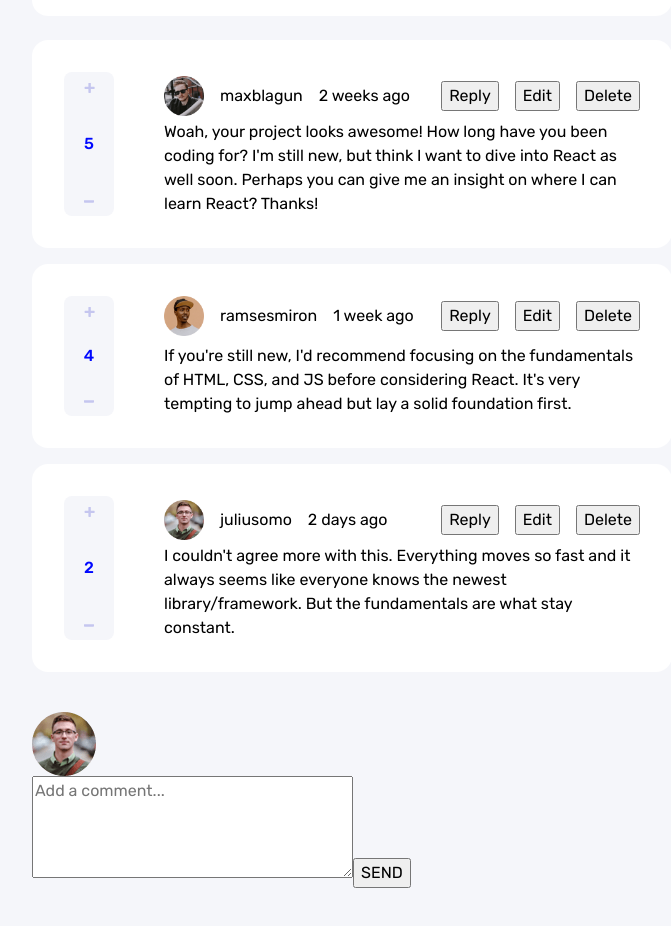
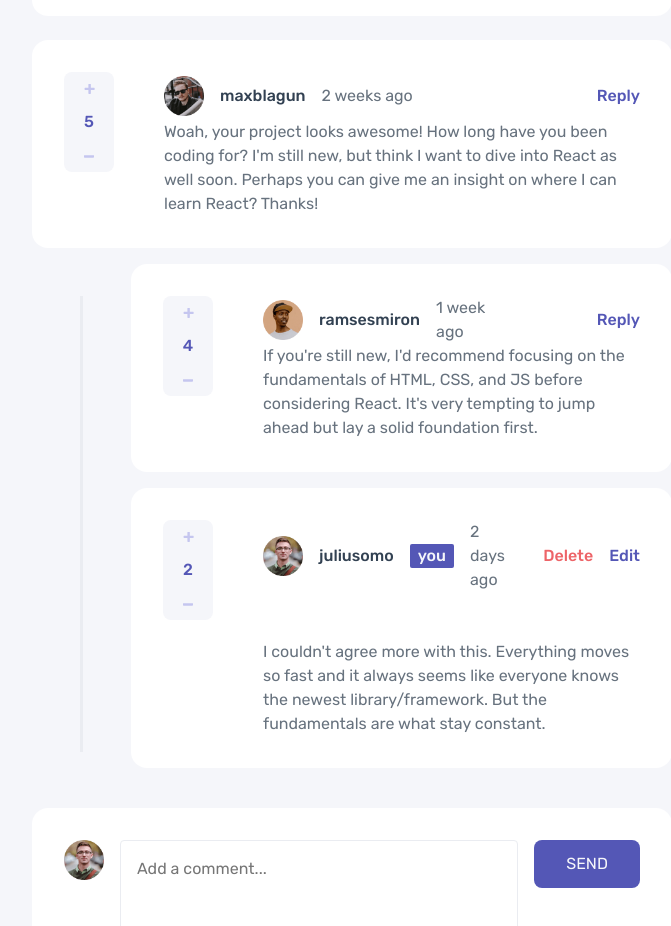
Before and after one commit to oOOoutsiderOOo/frontend-mentor-interactive-comments-section, a Next.js app: page / in a window 1280 px wide. Shown: the part 240-1166 px from the top of the page, without its empty margins (288-959 px from the left). Built offline with nearby package versions, Linux system fonts and the light colour scheme.

Commit message:
finished baisc css stylin

```diff
--- a/src/components/AddComment.tsx
+++ b/src/components/AddComment.tsx
@@ -16,7 +16,7 @@ const AddComment = (props: {
         let newComment = {
             id: nanoid(10),
             content: props.newComment,
-            createdAt: "now",
+            createdAt: "Now",
             replies: [],
             score: 0,
             user: props.user,
@@ -37,7 +37,9 @@ const AddComment = (props: {
                 rows={4}
                 placeholder={"Add a comment..."}
                 onChange={e => props.setNewComment(e.target.value)}></textarea>
-            <button onClick={() => postComment()}>SEND</button>
+            <button className="send" onClick={() => postComment()}>
+                SEND
+            </button>
         </div>
     );
 };
--- a/src/components/Comment.tsx
+++ b/src/components/Comment.tsx
@@ -42,16 +42,21 @@ const Comments = (props: {
                     <div className="name-row">
                         <img src={commentObj.user.image.png} alt="" />
                         <div className="name">{commentObj.user.username}</div>
+                        {commentObj.user.username === props.user.username && <div className="you">you</div>}
                         <div className="time">{commentObj.createdAt}</div>
                     </div>
                     <div className="actions-row">
+                        {commentObj.user.username !== props.user.username && (
                             <button value={commentObj.id} className="reply" onClick={e => props.setReplyingTo((e.target as HTMLButtonElement).value)}>
                                 Reply
                             </button>
-                        <button className="edit">Edit</button>
+                        )}
+                        {commentObj.user.username === props.user.username && (
                             <button value={commentObj.id} className="delete" onClick={e => deleteComment(e)}>
                                 Delete
                             </button>
+                        )}
+                        {commentObj.user.username === props.user.username && <button className="edit">Edit</button>}
                     </div>
                     <div className="content">{commentObj.content}</div>
                 </div>
@@ -69,9 +74,16 @@ const Comments = (props: {
                 )}
                 {commentObj.replies?.length !== 0 && (
                     <div className="responses-wrapper">
+                        {!commentObj.replyingTo && (
+                            <div className="responses-line-container">
+                                <div className="responses-line"></div>
+                            </div>
+                        )}
+                        <div className="responses">
                             {commentObj.replies?.map(reply => {
                                 return CommentTemplate(reply as Comment, commentObj.id);
                             })}
+                        </div>
                     </div>
                 )}
             </div>
--- a/src/components/DoReply.tsx
+++ b/src/components/DoReply.tsx
@@ -20,9 +20,9 @@ const DoReply = (props: {
             id: nanoid(10),
             content: replyText === "" ? props.newComment : replyText,
             createdAt: "now",
-            replies: [],
             score: 0,
             user: props.user,
+            replyingTo: "replying to @name",
         };
         console.log(props.parentId);
         if (props.parentId === "") {
@@ -45,15 +45,10 @@ const DoReply = (props: {
     return (
         <div className="add-comment-wrapper">
             <img src={props.user.image && props.user.image.png} alt="" />
-            <textarea
-                value={replyText}
-                name=""
-                id=""
-                cols={30}
-                rows={4}
-                placeholder={"Add a reply..."}
-                onChange={e => setReplyText(e.target.value)}></textarea>
-            <button onClick={() => postReply()}>SEND</button>
+            <textarea value={replyText} name="" id="" rows={4} placeholder={"Add a reply..."} onChange={e => setReplyText(e.target.value)}></textarea>
+            <button className="send" onClick={() => postReply()}>
+                <span>SEND</span>
+            </button>
         </div>
     );
 };
--- a/src/styles/globals.css
+++ b/src/styles/globals.css
@@ -75,8 +75,14 @@ select {
     }
 }
 
+button {
+    all: unset;
+    cursor: revert;
+}
+
 :root {
     --clr-pr-blue: hsl(238, 100%, 50%);
+    --clr-pr-blue-muted: hsl(238 40% 52%);
     --clr-pr-red: hsl(358, 79%, 66%);
     --clr-pr-blue-gr: hsl(239, 57%, 85%);
     --clr-pr-red-pl: hsl(357, 100%, 86%);
@@ -121,10 +127,11 @@ body {
     display: flex;
     flex-direction: column;
     max-width: 50px;
+    max-height: 100px;
     justify-content: space-between;
     align-items: center;
     border-radius: 0.5rem;
-    color: var(--clr-pr-blue);
+    color: var(--clr-pr-blue-muted);
     font-weight: 500;
 }
 
@@ -134,6 +141,8 @@ body {
     display: flex;
     flex-direction: column;
     justify-content: center;
+    padding: 1rem;
+    cursor: pointer;
 }
 
 .name-row {
@@ -148,14 +157,110 @@ body {
     height: 40px;
 }
 
+.name {
+    font-weight: 500;
+    color: var(--clr-ntrl-blue-drk);
+}
+
+.you {
+    background-color: var(--clr-pr-blue-muted);
+    color: var(--clr-ntrl-gray-xlt);
+    font-weight: 500;
+    padding: 0em 0.5em;
+    border-radius: 0.125em;
+}
+
+.time {
+    color: var(--clr-ntrl-blue-gr);
+}
+
+.content {
+    color: var(--clr-ntrl-blue-gr);
+    grid-area: 2/2/3/4;
+    align-self: flex-end;
+}
+
 .actions-row {
     display: flex;
     align-items: center;
     justify-content: flex-end;
     gap: 1rem;
+    font-weight: 500;
 }
 
-.content {
-    grid-area: 2/2/3/4;
-    align-self: flex-end;
+.reply,
+.edit {
+    color: var(--clr-pr-blue-muted);
+    cursor: pointer;
 }
+
+.reply:hover,
+.edit:hover {
+    color: var(--clr-pr-blue-gr);
+}
+
+.delete {
+    color: var(--clr-pr-red);
+    cursor: pointer;
+}
+
+.delete:hover {
+    color: var(--clr-pr-red-pl);
+}
+
+.responses-wrapper {
+    display: flex;
+}
+
+.responses-line-container {
+    display: flex;
+    padding: 2rem 0rem;
+}
+
+.responses-line {
+    width: 3px;
+    background-color: var(--clr-ntrl-gray);
+    margin: 0rem 3rem;
+    padding: 1rem 0rem;
+}
+
+.add-comment-wrapper {
+    background-color: var(--clr-ntrl-white);
+    border-radius: 1rem;
+    padding: 2rem;
+    display: flex;
+    justify-content: space-between;
+    gap: 1rem;
+}
+
+.add-comment-wrapper img {
+    height: 40px;
+}
+
+textarea {
+    width: 100%;
+    border-color: var(--clr-ntrl-gray);
+    border-radius: 0.25rem;
+    padding: 1rem;
+    resize: none;
+}
+
+.send {
+    background-color: var(--clr-pr-blue-muted);
+    color: var(--clr-ntrl-gray-xlt);
+    padding: 1rem 2rem;
+    border-radius: 0.5rem;
+    height: 1rem;
+    display: flex;
+    align-items: center;
+    cursor: pointer;
+}
+
+.send:hover {
+    background-color: var(--clr-pr-blue-gr);
+}
+
+textarea:active,
+textarea:focus {
+    outline: 1px solid var(--clr-ntrl-blue-drk);
+}
```
Lines whose indentation alone changed are shown as unchanged.
